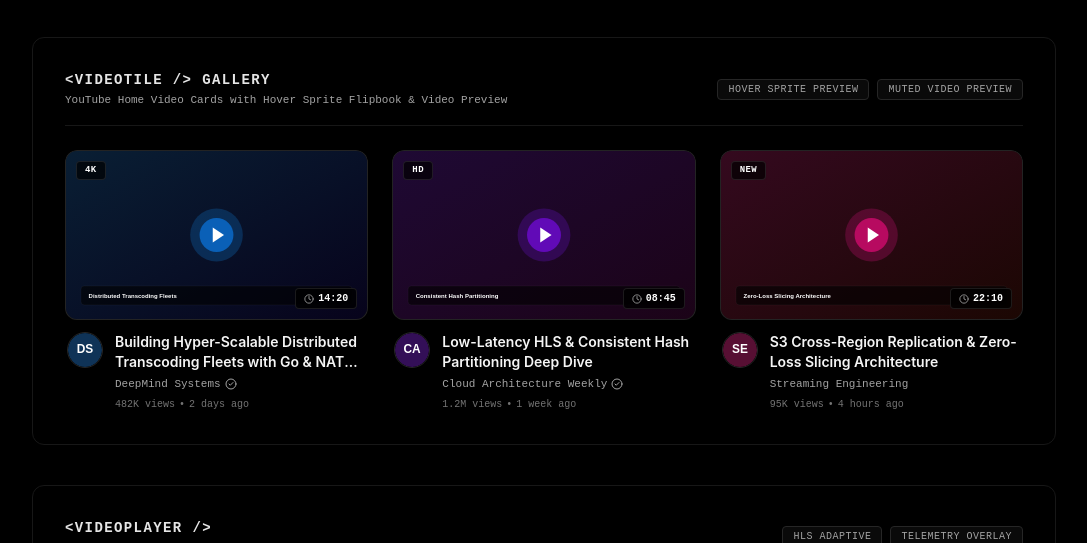
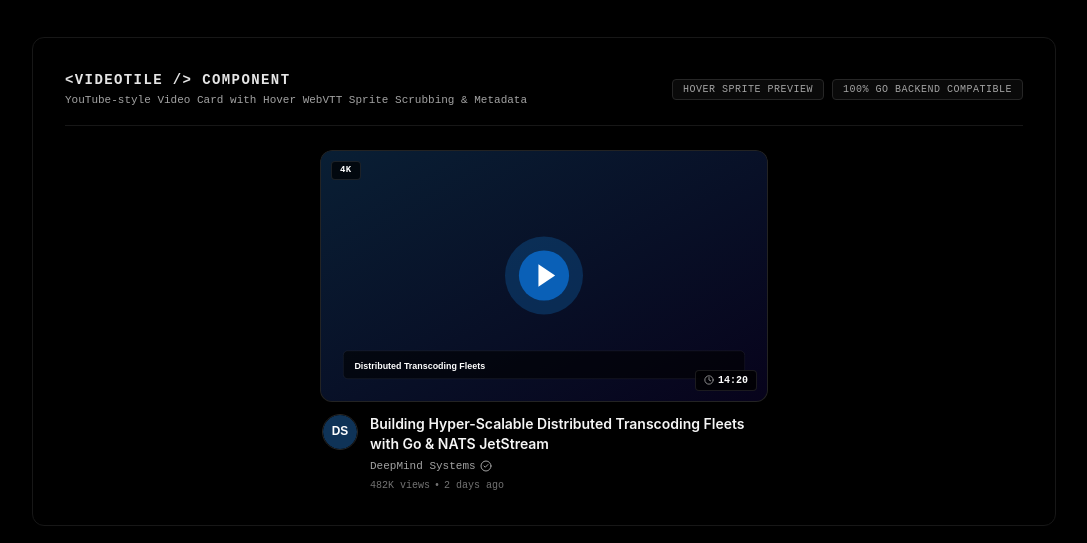
Before and after one commit to Ashutosh-Repos/Tessera, a React (Vite) app in the folder ui-sdk/: page / in a window 1280 px wide. Shown: the part 156-699 px from the top of the page, without its empty margins (96-1183 px from the left). Built offline with nearby package versions, Linux system fonts and the light colour scheme; no server answers.

Commit message:
refactor(ui-sdk): render single clean VideoTile component without unnecessary demo array

```diff
--- a/ui-sdk/src/App.tsx
+++ b/ui-sdk/src/App.tsx
@@ -10,49 +10,6 @@ function App() {
   const demoSpriteUrl = useMemo(() => createDemoSpriteDataUrl(), []);
 
   const [hlsUrl, setHlsUrl] = useState<string>(DEMO_HLS_URL);
-
-  const demoTiles = [
-    {
-      id: 'tile-1',
-      title: 'Building Hyper-Scalable Distributed Transcoding Fleets with Go & NATS JetStream',
-      channelName: 'DeepMind Systems',
-      channelAvatar: createDemoAvatarDataUrl('DS', 210),
-      views: '482K views',
-      uploadedAt: '2 days ago',
-      duration: '14:20',
-      posterUrl: createDemoPosterDataUrl('Distributed Transcoding Fleets', 210),
-      spriteUrl: demoSpriteUrl,
-      badge: '4K',
-      isVerified: true,
-    },
-    {
-      id: 'tile-2',
-      title: 'Low-Latency HLS & Consistent Hash Partitioning Deep Dive',
-      channelName: 'Cloud Architecture Weekly',
-      channelAvatar: createDemoAvatarDataUrl('CA', 270),
-      views: '1.2M views',
-      uploadedAt: '1 week ago',
-      duration: '08:45',
-      posterUrl: createDemoPosterDataUrl('Consistent Hash Partitioning', 270),
-      spriteUrl: demoSpriteUrl,
-      previewVideoUrl: 'https://commondatastorage.googleapis.com/gtv-videos-bucket/sample/ForBiggerBlazes.mp4',
-      badge: 'HD',
-      isVerified: true,
-    },
-    {
-      id: 'tile-3',
-      title: 'S3 Cross-Region Replication & Zero-Loss Slicing Architecture',
-      channelName: 'Streaming Engineering',
-      channelAvatar: createDemoAvatarDataUrl('SE', 330),
-      views: '95K views',
-      uploadedAt: '4 hours ago',
-      duration: '22:10',
-      posterUrl: createDemoPosterDataUrl('Zero-Loss Slicing Architecture', 330),
-      spriteUrl: demoSpriteUrl,
-      badge: 'NEW',
-      isVerified: false,
-    }
-  ];
 
   return (
     <div className="min-h-screen bg-black text-neutral-100 flex flex-col items-center justify-start py-12 px-4 sm:px-6 lg:px-8 font-sans selection:bg-neutral-800 selection:text-white">
@@ -75,23 +32,32 @@ function App() {
           <section className="bg-black border border-neutral-900 rounded-xl p-6 sm:p-8 shadow-sm flex flex-col gap-6">
             <div className="flex flex-col sm:flex-row sm:items-center justify-between gap-4 pb-4 border-b border-neutral-900">
               <div>
-                <h2 className="text-sm font-bold font-mono text-neutral-200 uppercase tracking-widest">&lt;VideoTile /&gt; GALLERY</h2>
-                <p className="text-[11px] text-neutral-400 font-mono mt-0.5">YouTube Home Video Cards with Hover Sprite Flipbook & Video Preview</p>
+                <h2 className="text-sm font-bold font-mono text-neutral-200 uppercase tracking-widest">&lt;VideoTile /&gt; COMPONENT</h2>
+                <p className="text-[11px] text-neutral-400 font-mono mt-0.5">YouTube-style Video Card with Hover WebVTT Sprite Scrubbing & Metadata</p>
               </div>
               <div className="flex flex-wrap gap-2">
                 <span className="inline-flex items-center rounded border border-neutral-800 bg-neutral-950 px-2.5 py-0.5 text-[10px] font-mono text-neutral-400 uppercase tracking-wider">
                   Hover Sprite Preview
                 </span>
                 <span className="inline-flex items-center rounded border border-neutral-800 bg-neutral-950 px-2.5 py-0.5 text-[10px] font-mono text-neutral-400 uppercase tracking-wider">
-                  Muted Video Preview
+                  100% Go Backend Compatible
                 </span>
               </div>
             </div>
 
-            <div className="grid grid-cols-1 md:grid-cols-3 gap-6">
-              {demoTiles.map(tile => (
-                <VideoTile key={tile.id} {...tile} />
-              ))}
+            <div className="max-w-md mx-auto w-full">
+              <VideoTile
+                title="Building Hyper-Scalable Distributed Transcoding Fleets with Go & NATS JetStream"
+                channelName="DeepMind Systems"
+                channelAvatar={createDemoAvatarDataUrl('DS', 210)}
+                views="482K views"
+                uploadedAt="2 days ago"
+                duration="14:20"
+                posterUrl={createDemoPosterDataUrl('Distributed Transcoding Fleets', 210)}
+                spriteUrl={demoSpriteUrl}
+                badge="4K"
+                isVerified={true}
+              />
             </div>
           </section>
 
```
